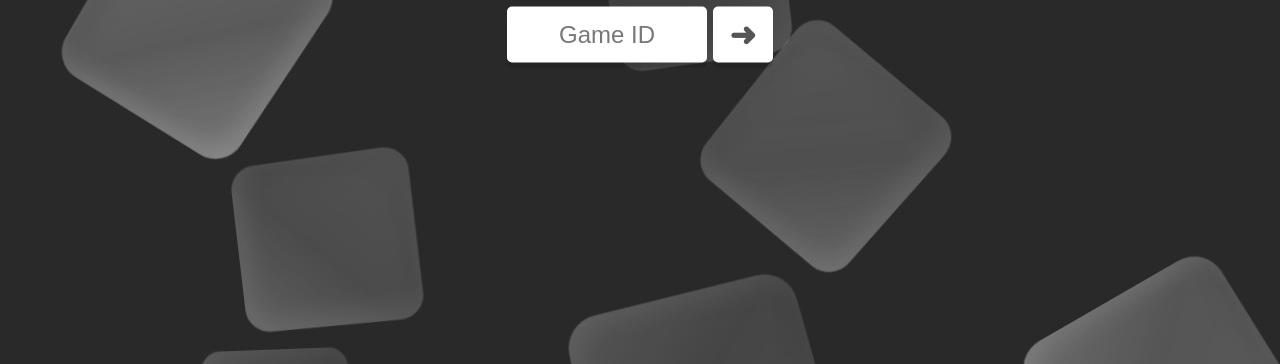
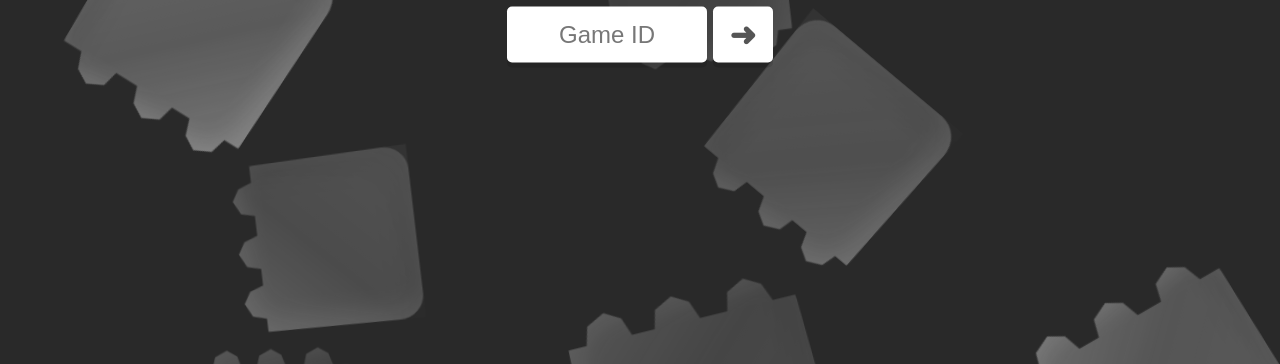
Before and after one commit to Play-Blooket-com/Play-Blooket-com.github.io, a plain HTML site: page index.html in a window 1280 px wide. Shown: the part 436-800 px from the top of the page. Drawn offline with Linux system fonts and the light colour scheme.

Commit message:
Add ghost-like bumps to one edge of floating blocks

```diff
--- a/index.html
+++ b/index.html
@@ -7,8 +7,8 @@ header .join{position:absolute;left:50%;transform:translateX(-50%);font-size:20p
 main{position:relative;width:100%;height:calc(100vh - 32px);overflow:hidden;background:#292929 url("assets/background") center center / cover no-repeat}
 main:before,main:after{display:none}
 .ghost{position:absolute;left:var(--x);top:-120px;width:var(--w);height:var(--h);z-index:1;opacity:var(--o);animation:ghost-fall var(--dur) linear var(--delay) infinite;filter:blur(.15px)}
-.ghost-body{position:relative;width:100%;height:100%;background:rgba(245,245,245,.30);border-radius:14%;box-shadow:inset 12px 10px 24px rgba(255,255,255,.18),inset -16px -16px 24px rgba(0,0,0,.08);transform:perspective(500px) rotateX(8deg)}
-.ghost-body:before{content:"";position:absolute;inset:0;background:linear-gradient(135deg,rgba(255,255,255,.24),transparent 45%,rgba(255,255,255,.08));border-radius:inherit}
+.ghost-body{position:relative;width:100%;height:100%;background:rgba(245,245,245,.30);border-radius:14%;clip-path:polygon(0 12%,8% 12%,10% 4%,18% 0,25% 4%,28% 12%,38% 12%,40% 4%,48% 0,55% 4%,58% 12%,70% 12%,72% 4%,80% 0,87% 4%,90% 12%,100% 12%,100% 100%,0 100%);box-shadow:inset 12px 10px 24px rgba(255,255,255,.18),inset -16px -16px 24px rgba(0,0,0,.08);transform:perspective(500px) rotateX(8deg)}
+.ghost-body:before{content:"";position:absolute;inset:0;background:linear-gradient(135deg,rgba(255,255,255,.24),transparent 45%,rgba(255,255,255,.08));}
 @keyframes ghost-fall{0%{transform:translate3d(0,-15vh,0) rotate(var(--rot));}100%{transform:translate3d(var(--drift),115vh,0) rotate(calc(var(--rot) + 360deg));}}
 .center{position:absolute;z-index:3;left:50%;top:50%;transform:translate(-50%,-50%);text-align:center;width:410px;max-width:90vw}
 h1{margin:0 0 22px;color:white;font-size:76px;font-weight:1000;letter-spacing:-3px;text-shadow:0 1px 1px #c7a31c}
```
